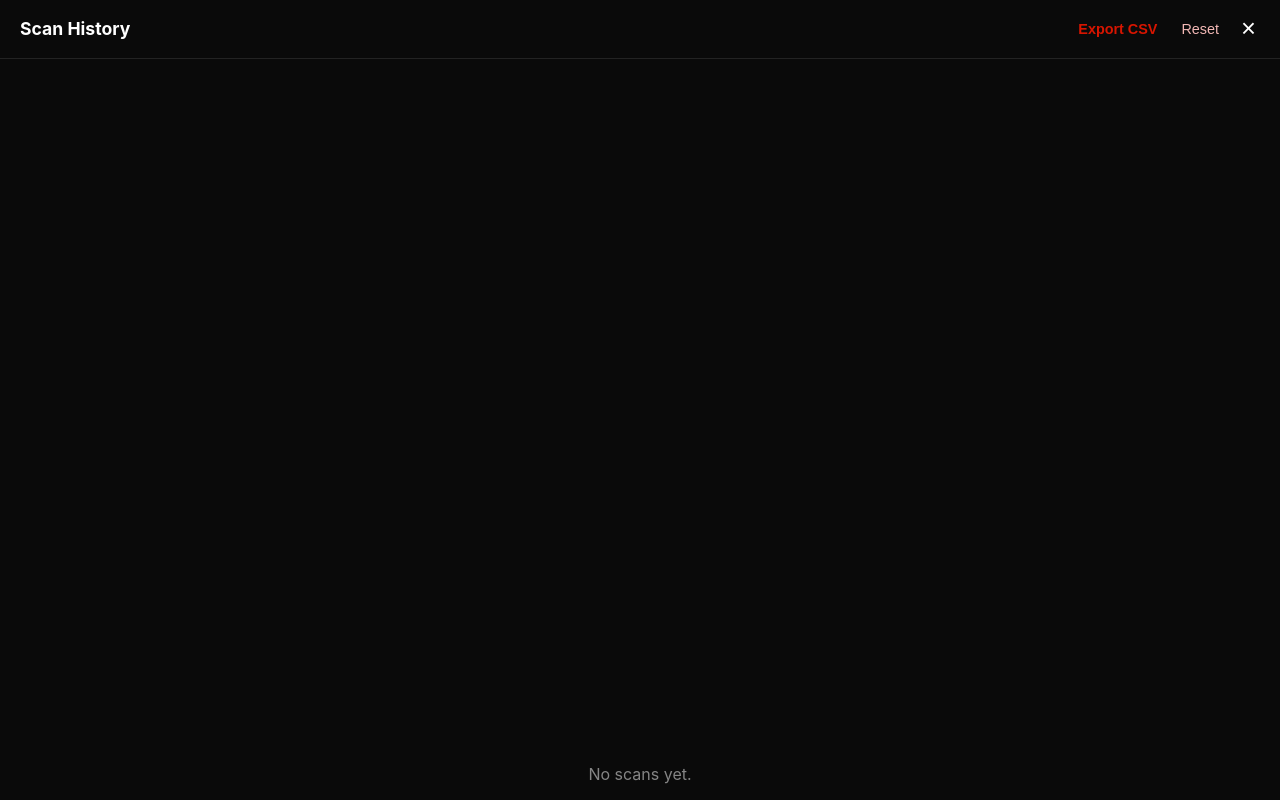
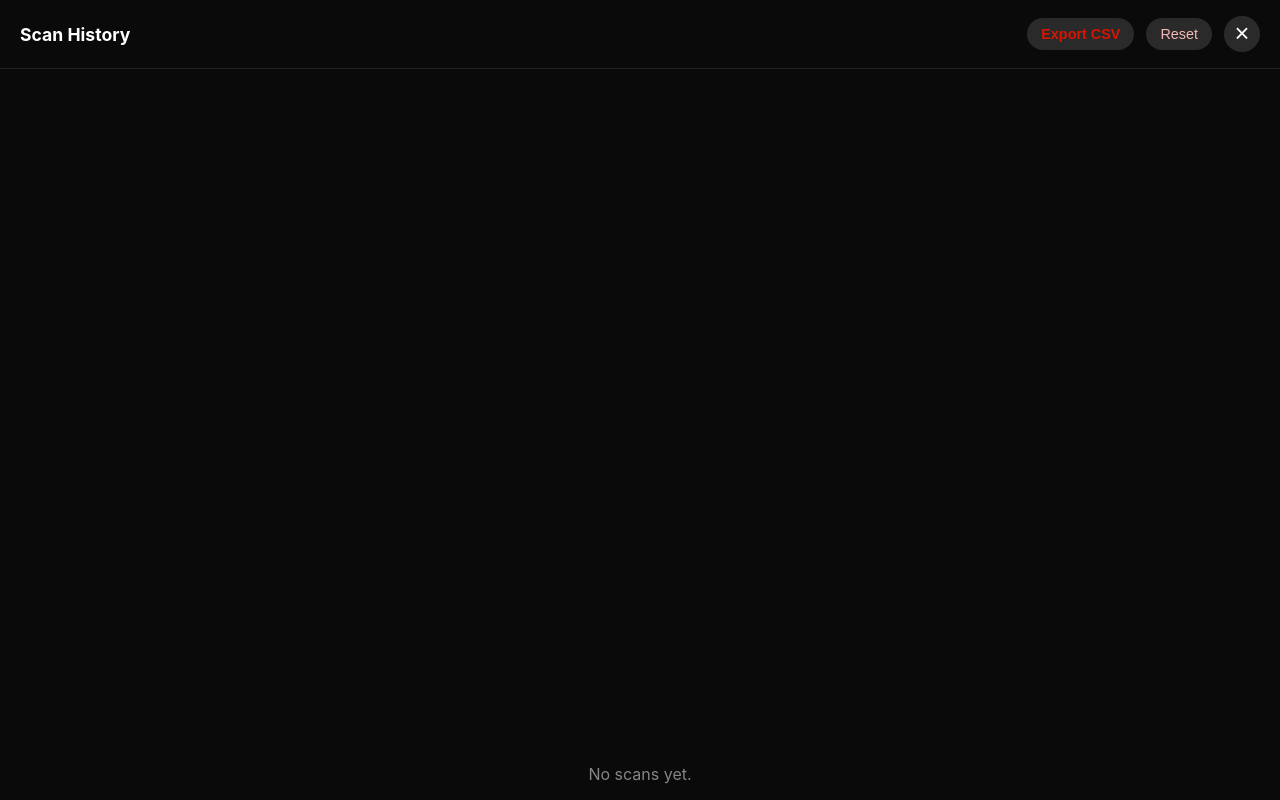
Before and after one commit to Benjamin-Botkin/BarcodeScannerApp, a website built with Vite: page index.html in a window 1280 px wide. Both pictures are taken after a click on the button "History". Built offline with nearby package versions, Linux system fonts and the light colour scheme; no server answers; what zxing-wasm would draw is missing.

Commit message:
Reduce outside-box dimming by 20%; make all buttons fully opaque

```diff
--- a/src/style.css
+++ b/src/style.css
@@ -63,7 +63,7 @@ body {
   inset: 0;
   border: 3px solid rgba(255, 255, 255, 0.85);
   border-radius: 24px;
-  box-shadow: 0 0 0 999px rgba(0, 0, 0, 0.35);
+  box-shadow: 0 0 0 999px rgba(0, 0, 0, 0.28);
 }
 
 #top-bar {
@@ -108,8 +108,7 @@ body {
   padding: 12px 28px;
   border: none;
   border-radius: 999px;
-  background: rgba(255, 255, 255, 0.15);
-  backdrop-filter: blur(8px);
+  background: #2a2a2a;
   color: #fff;
   font-size: 0.95rem;
   font-weight: 600;
@@ -171,9 +170,8 @@ body {
 }
 
 #result-dismiss {
-  background: rgba(255, 255, 255, 0.2);
+  background: #3a3a3a;
   color: #fff;
-  backdrop-filter: blur(8px);
 }
 
 #history-panel {
@@ -201,8 +199,10 @@ body {
 }
 
 #history-export {
-  background: none;
+  background: #2a2a2a;
   border: none;
+  border-radius: 999px;
+  padding: 8px 14px;
   color: var(--accent);
   font-size: 0.9rem;
   font-weight: 600;
@@ -210,20 +210,25 @@ body {
 }
 
 #history-clear {
-  background: none;
+  background: #2a2a2a;
   border: none;
+  border-radius: 999px;
+  padding: 8px 14px;
   color: #f2b8b5;
   font-size: 0.9rem;
   white-space: nowrap;
 }
 
 #history-close {
-  background: none;
+  background: #2a2a2a;
   border: none;
+  border-radius: 999px;
   color: #fff;
   font-size: 1.6rem;
   line-height: 1;
-  padding: 0 4px;
+  width: 36px;
+  height: 36px;
+  padding: 0;
 }
 
 #history-list {
```
